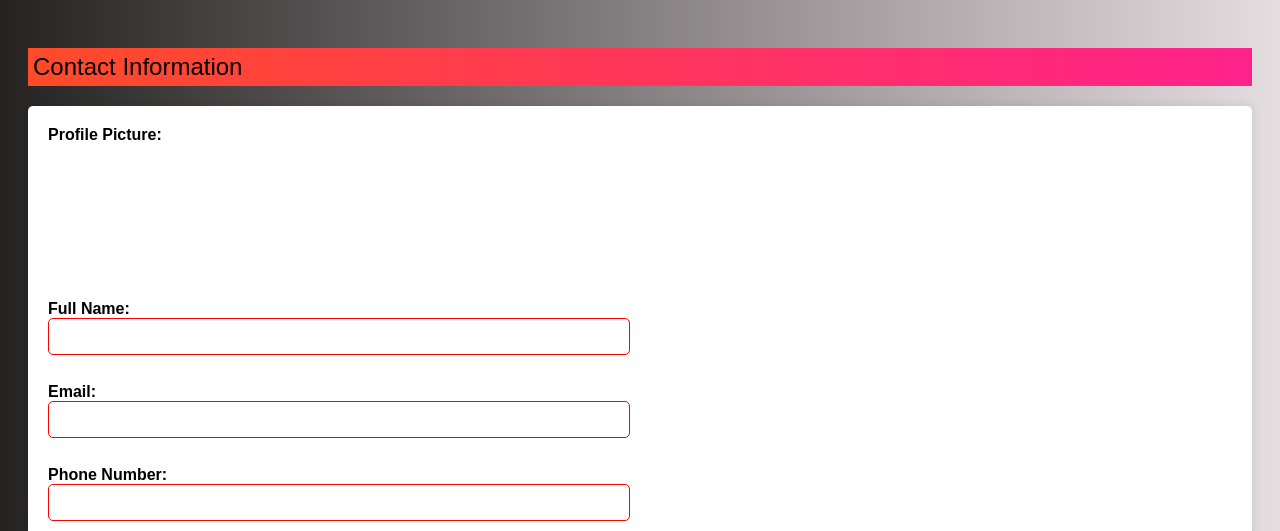
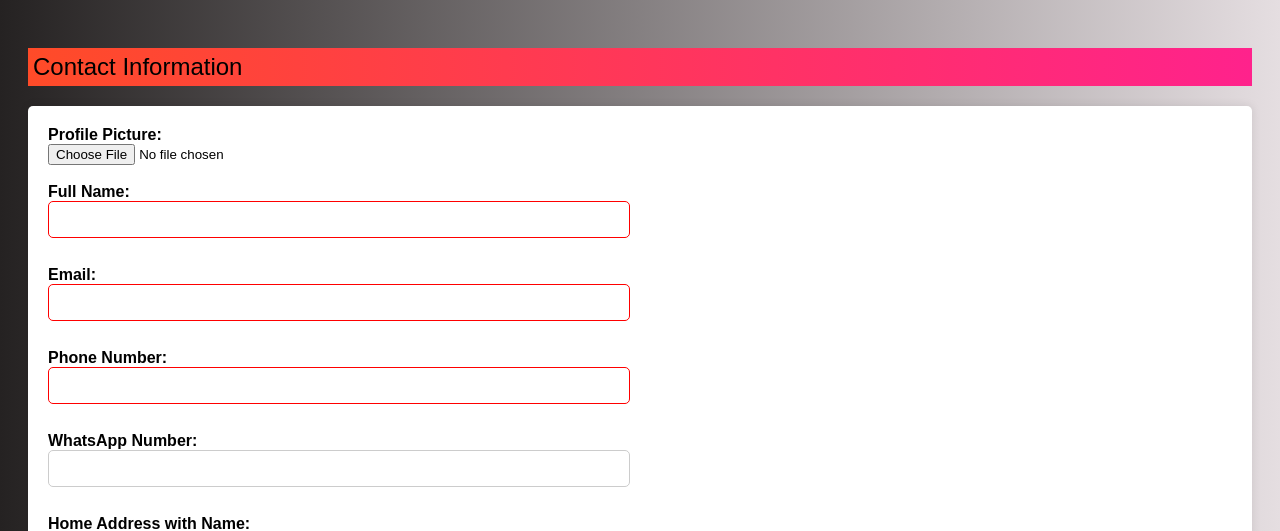
Before and after one commit to ad-abir/SmartCard-v2, a PHP site: page /info.php in a window 1280 px wide. Shown: the top 531 px of the page. Run offline with PHP 8.4, Linux system fonts and the light colour scheme.

Commit message:
working progress

```diff
--- a/info.css
+++ b/info.css
@@ -25,25 +25,24 @@ label {
 
 /* Add this CSS to styles.css */
 
-/* Profile picture styling */
-#profile_picture {
-    display: none; /* Hide the file input */
+#profile_picture_container {
+    position: absolute;
+    top: 20px;
+    left: 20px;
 }
 
-.profile-picture-preview {
-    width: 100px;
-    height: 100px;
-    border-radius: 50%; /* Make it circular */
-    overflow: hidden;
-    margin-bottom: 20px;
-    position: relative;
+/* Adjustments to align the label and input properly */
+#profile_picture_container label {
+    display: block;
+    margin-bottom: 10px;
 }
 
-.profile-picture-preview img {
-    width: 100%;
-    height: 100%;
-    object-fit: cover; /* Ensure the image fills the circular space */
+#profile_picture_container input[type="file"] {
+    display: block;
 }
+
+
+
 
 
 input[type="text"],
```
